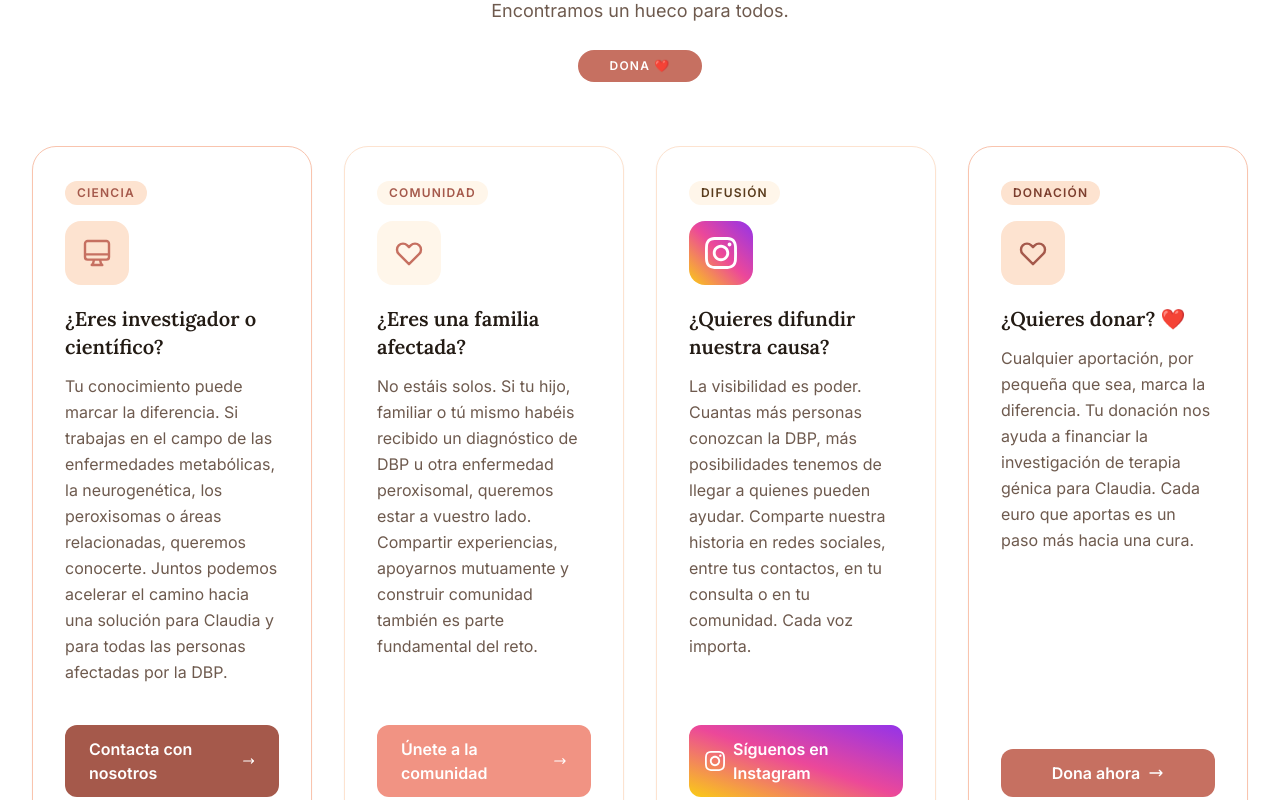
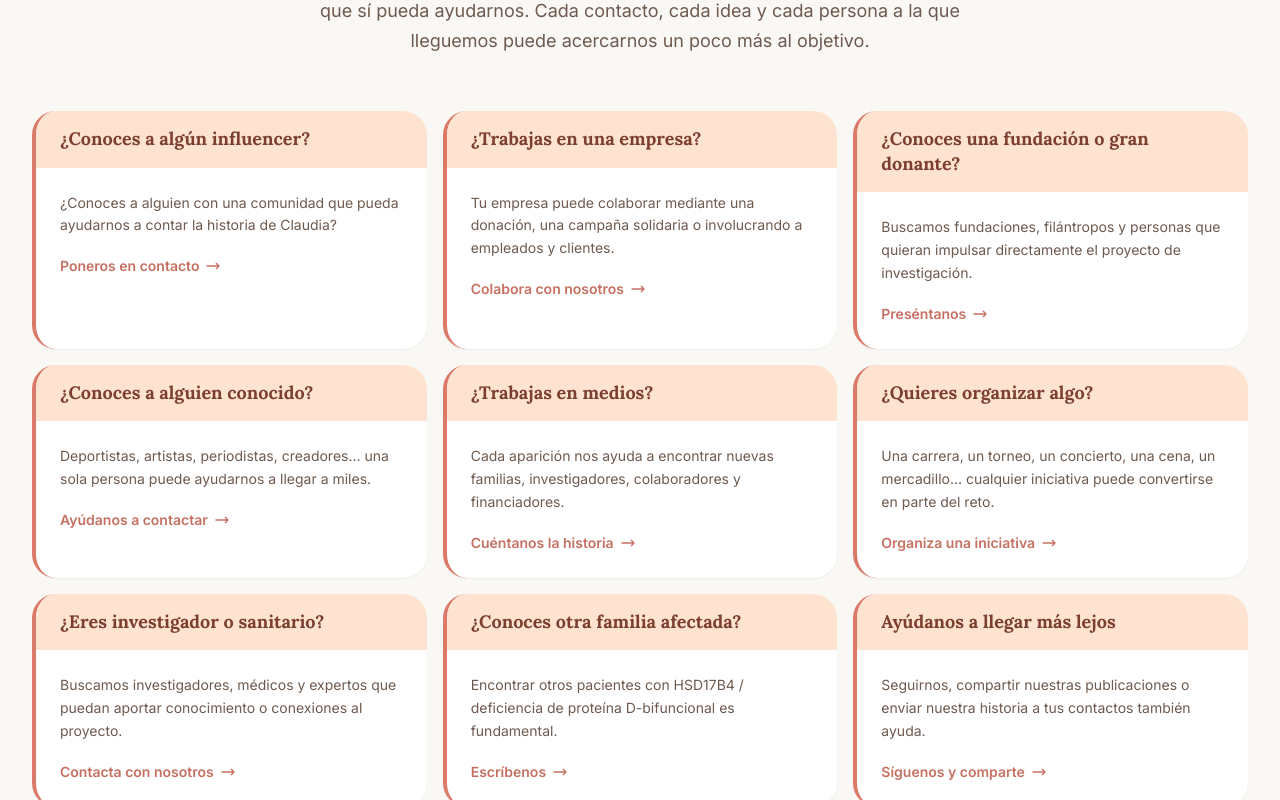
Before and after one commit to ignaciolavina/elretodeclaudia, a React (Vite) app: page / in a window 1280 px wide. Shown: the part 4380-5180 px from the top of the page. Built offline with nearby package versions, Linux system fonts and the light colour scheme.

Commit message:
feat: Complete change of section "Como ayudar"

```diff
--- a/src/components/ComoAyudar.jsx
+++ b/src/components/ComoAyudar.jsx
@@ -9,80 +9,58 @@ function scrollTo(href) {
   if (el) el.scrollIntoView({ behavior: 'smooth' })
 }
 
-const CARD_STYLES = [
-  { badge: 'bg-brand-100 text-brand-700',   iconBg: 'bg-brand-100 text-brand-600',   border: 'border-brand-200',   cta: 'bg-brand-700 hover:bg-brand-800 text-white' },
-  { badge: 'bg-warm-100 text-warm-600',     iconBg: 'bg-warm-100 text-warm-500',     border: 'border-warm-200',    cta: 'bg-warm-400 hover:bg-warm-500 text-white'   },
-  { badge: 'bg-brand-50 text-brand-900',    iconBg: 'bg-brand-50 text-brand-700',    border: 'border-brand-100',   cta: '' },
-  { badge: 'bg-warm-200 text-brand-800',    iconBg: 'bg-warm-200 text-warm-600',     border: 'border-warm-300',    cta: 'bg-warm-500 hover:bg-warm-600 text-white'   },
-]
+const CTA_CLASSES = 'inline-flex items-center gap-1.5 font-semibold text-sm text-brand-600 hover:text-brand-800 transition-colors'
 
-const ICONS = [
-  <svg className="w-8 h-8" fill="none" stroke="currentColor" viewBox="0 0 24 24" aria-hidden="true"><path strokeLinecap="round" strokeLinejoin="round" strokeWidth={1.8} d="M9.75 17L9 20l-1 1h8l-1-1-.75-3M3 13h18M5 17h14a2 2 0 002-2V5a2 2 0 00-2-2H5a2 2 0 00-2 2v10a2 2 0 002 2z" /></svg>,
-  <svg className="w-8 h-8" fill="none" stroke="currentColor" viewBox="0 0 24 24" aria-hidden="true"><path strokeLinecap="round" strokeLinejoin="round" strokeWidth={1.8} d="M4.318 6.318a4.5 4.5 0 000 6.364L12 20.364l7.682-7.682a4.5 4.5 0 00-6.364-6.364L12 7.636l-1.318-1.318a4.5 4.5 0 00-6.364 0z" /></svg>,
-  <svg className="w-8 h-8" fill="currentColor" viewBox="0 0 24 24" aria-hidden="true"><path d="M12 2.163c3.204 0 3.584.012 4.85.07 3.252.148 4.771 1.691 4.919 4.919.058 1.265.069 1.645.069 4.849 0 3.205-.012 3.584-.069 4.849-.149 3.225-1.664 4.771-4.919 4.919-1.266.058-1.644.07-4.85.07-3.204 0-3.584-.012-4.849-.07-3.26-.149-4.771-1.699-4.919-4.92-.058-1.265-.07-1.644-.07-4.849 0-3.204.013-3.583.07-4.849.149-3.227 1.664-4.771 4.919-4.919 1.266-.057 1.645-.069 4.849-.069zm0-2.163c-3.259 0-3.667.014-4.947.072-4.358.2-6.78 2.618-6.98 6.98-.059 1.281-.073 1.689-.073 4.948 0 3.259.014 3.668.072 4.948.2 4.358 2.618 6.78 6.98 6.98 1.281.058 1.689.072 4.948.072 3.259 0 3.668-.014 4.948-.072 4.354-.2 6.782-2.618 6.979-6.98.059-1.28.073-1.689.073-4.948 0-3.259-.014-3.667-.072-4.947-.196-4.354-2.617-6.78-6.979-6.98-1.281-.059-1.69-.073-4.949-.073zm0 5.838c-3.403 0-6.162 2.759-6.162 6.162s2.759 6.163 6.162 6.163 6.162-2.759 6.162-6.163c0-3.403-2.759-6.162-6.162-6.162zm0 10.162c-2.209 0-4-1.79-4-4 0-2.209 1.791-4 4-4s4 1.791 4 4c0 2.21-1.791 4-4 4zm6.406-11.845c-.796 0-1.441.645-1.441 1.44s.645 1.44 1.441 1.44c.795 0 1.439-.645 1.439-1.44s-.644-1.44-1.439-1.44z"/></svg>,
-  <svg className="w-8 h-8" fill="none" stroke="currentColor" viewBox="0 0 24 24" aria-hidden="true"><path strokeLinecap="round" strokeLinejoin="round" strokeWidth={1.8} d="M4.318 6.318a4.5 4.5 0 000 6.364L12 20.364l7.682-7.682a4.5 4.5 0 00-6.364-6.364L12 7.636l-1.318-1.318a4.5 4.5 0 00-6.364 0z" /></svg>,
-]
+function HelpCard({ card, index, isBig }) {
+  const { ref, isVisible } = useScrollAnimation()
+  const isInstagram = index === 8
+  const isDonate = index === 9
 
-function HelpCard({ card, styles, icon, index }) {
-  const { ref, isVisible } = useScrollAnimation()
-  const isInstagram = index === 2
-  const isDonate = index === 3
+  const ctaContent = (
+    <>
+      {card.cta}
+      <svg className="w-4 h-4" fill="none" stroke="currentColor" viewBox="0 0 24 24" aria-hidden="true">
+        <path strokeLinecap="round" strokeLinejoin="round" strokeWidth={2} d="M17 8l4 4m0 0l-4 4m4-4H3" />
+      </svg>
+    </>
+  )
 
   return (
     <div
       ref={ref}
-      className={`bg-white rounded-3xl p-8 border ${styles.border} shadow-sm hover:shadow-lg hover:-translate-y-1 transition-all duration-300 flex flex-col ${
-        isVisible ? 'opacity-100 translate-y-0' : 'opacity-0 translate-y-10'
-      }`}
-      style={{ transitionDelay: isVisible ? `${index * 120}ms` : '0ms' }}
+      className={`bg-white rounded-3xl overflow-hidden border-l-4 border-brand-500 shadow-sm hover:shadow-lg hover:-translate-y-1 transition-all duration-300 flex flex-col ${
+        isBig ? 'sm:col-span-2' : ''
+      } ${isVisible ? 'opacity-100 translate-y-0' : 'opacity-0 translate-y-8'}`}
+      style={{ transitionDelay: isVisible ? `${index * 60}ms` : '0ms' }}
     >
-      <div className="mb-6">
-        <span className={`inline-block text-xs font-semibold uppercase tracking-widest px-3 py-1 rounded-full ${styles.badge} mb-4`}>
-          {card.badge}
-        </span>
-        <div className={`w-16 h-16 rounded-2xl flex items-center justify-center ${isInstagram ? 'bg-gradient-to-tr from-yellow-400 via-pink-500 to-purple-600 text-white' : styles.iconBg} mb-5`}>
-          {icon}
+      <div className="bg-brand-100 px-6 py-4">
+        <h3 className="font-serif text-lg font-bold text-brand-800 leading-snug">{card.title}</h3>
       </div>
-        <h3 className="font-serif text-xl font-semibold text-gray-900 mb-3">{card.title}</h3>
-        <p className="text-gray-600 leading-relaxed">{card.text}</p>
-      </div>
-      <div className="mt-auto pt-4">
+
+      <div className={`p-6 flex-1 flex flex-col ${isBig ? 'sm:flex-row sm:items-center sm:justify-between sm:gap-6' : ''}`}>
+        <p className="text-gray-600 text-sm leading-relaxed">{card.text}</p>
+
+        <div className={isBig ? 'flex sm:flex-shrink-0 mt-4 sm:mt-0' : 'mt-4'}>
           {isInstagram && (
-          <a
-            href={INSTAGRAM_URL}
-            target="_blank"
-            rel="noopener noreferrer"
-            className="flex w-full min-h-[3rem] items-center justify-center gap-2 font-semibold px-4 py-3 rounded-xl bg-gradient-to-tr from-yellow-400 via-pink-500 to-purple-600 text-white hover:opacity-90 hover:-translate-y-0.5 transition-all duration-200 focus:outline-none focus:ring-2 focus:ring-offset-2 focus:ring-pink-400"
-          >
-            <svg className="w-5 h-5 flex-shrink-0" fill="currentColor" viewBox="0 0 24 24" aria-hidden="true">
-              <path d="M12 2.163c3.204 0 3.584.012 4.85.07 3.252.148 4.771 1.691 4.919 4.919.058 1.265.069 1.645.069 4.849 0 3.205-.012 3.584-.069 4.849-.149 3.225-1.664 4.771-4.919 4.919-1.266.058-1.644.07-4.85.07-3.204 0-3.584-.012-4.849-.07-3.26-.149-4.771-1.699-4.919-4.92-.058-1.265-.07-1.644-.07-4.849 0-3.204.013-3.583.07-4.849.149-3.227 1.664-4.771 4.919-4.919 1.266-.057 1.645-.069 4.849-.069zm0-2.163c-3.259 0-3.667.014-4.947.072-4.358.2-6.78 2.618-6.98 6.98-.059 1.281-.073 1.689-.073 4.948 0 3.259.014 3.668.072 4.948.2 4.358 2.618 6.78 6.98 6.98 1.281.058 1.689.072 4.948.072 3.259 0 3.668-.014 4.948-.072 4.354-.2 6.782-2.618 6.979-6.98.059-1.28.073-1.689.073-4.948 0-3.259-.014-3.667-.072-4.947-.196-4.354-2.617-6.78-6.979-6.98-1.281-.059-1.69-.073-4.949-.073zm0 5.838c-3.403 0-6.162 2.759-6.162 6.162s2.759 6.163 6.162 6.163 6.162-2.759 6.162-6.163c0-3.403-2.759-6.162-6.162-6.162zm0 10.162c-2.209 0-4-1.79-4-4 0-2.209 1.791-4 4-4s4 1.791 4 4c0 2.21-1.791 4-4 4zm6.406-11.845c-.796 0-1.441.645-1.441 1.44s.645 1.44 1.441 1.44c.795 0 1.439-.645 1.439-1.44s-.644-1.44-1.439-1.44z"/>
-            </svg>
-            {card.cta}
+            <a href={INSTAGRAM_URL} target="_blank" rel="noopener noreferrer" className={CTA_CLASSES}>
+              {ctaContent}
             </a>
           )}
           {isDonate && (
-          <Link
-            to="/donar"
-            className={`hidden md:flex w-full items-center justify-center gap-2 font-semibold px-6 py-3 rounded-xl transition-all duration-200 hover:-translate-y-0.5 focus:outline-none focus:ring-2 focus:ring-offset-2 ${styles.cta}`}
-          >
-            {card.cta}
-            <svg className="w-4 h-4" fill="none" stroke="currentColor" viewBox="0 0 24 24" aria-hidden="true">
-              <path strokeLinecap="round" strokeLinejoin="round" strokeWidth={2} d="M17 8l4 4m0 0l-4 4m4-4H3" />
-            </svg>
+            <Link to="/donar" className={CTA_CLASSES}>
+              {ctaContent}
             </Link>
           )}
           {!isInstagram && !isDonate && (
             <a
               href="#contacto"
               onClick={(e) => { e.preventDefault(); scrollTo('#contacto') }}
-            className={`flex w-full items-center justify-center gap-2 font-semibold px-6 py-3 rounded-xl transition-all duration-200 hover:-translate-y-0.5 focus:outline-none focus:ring-2 focus:ring-offset-2 ${styles.cta}`}
+              className={CTA_CLASSES}
             >
-            {card.cta}
-            <svg className="w-4 h-4" fill="none" stroke="currentColor" viewBox="0 0 24 24" aria-hidden="true">
-              <path strokeLinecap="round" strokeLinejoin="round" strokeWidth={2} d="M17 8l4 4m0 0l-4 4m4-4H3" />
-            </svg>
+              {ctaContent}
             </a>
           )}
+        </div>
       </div>
     </div>
   )
@@ -92,14 +70,13 @@ export default function ComoAyudar() {
   const { ref: titleRef, isVisible: titleVisible } = useScrollAnimation()
   const { t } = useLanguage()
   const d = t.ayudar
-  const nav = t.nav
 
   return (
-    <section id="ayudar" className="py-24 bg-white" aria-labelledby="ayudar-title">
+    <section id="ayudar" className="py-24 bg-gray-50" aria-labelledby="ayudar-title">
       <div className="max-w-7xl mx-auto px-4 sm:px-6 lg:px-8">
         <div
           ref={titleRef}
-          className={`text-center max-w-2xl mx-auto mb-16 transition-all duration-700 ${
+          className={`text-center max-w-2xl mx-auto mb-14 transition-all duration-700 ${
             titleVisible ? 'opacity-100 translate-y-0' : 'opacity-0 translate-y-8'
           }`}
         >
@@ -109,18 +86,12 @@ export default function ComoAyudar() {
           <h2 id="ayudar-title" className="font-serif text-3xl sm:text-4xl md:text-5xl font-bold text-gray-900 mt-3 mb-5 leading-tight">
             {d.title}
           </h2>
-          <p className="text-gray-600 text-lg leading-relaxed mb-6">{d.subtitle}</p>
-          <Link
-            to="/donar"
-            className="hidden md:inline-flex items-center gap-2 bg-brand-600 hover:bg-brand-700 text-white text-xs font-semibold tracking-widest uppercase px-8 py-2 rounded-full transition-colors"
-          >
-            {nav.donar} ❤️
-          </Link>
+          <p className="text-gray-600 text-lg leading-relaxed">{d.subtitle}</p>
         </div>
 
-        <div className="grid grid-cols-1 sm:grid-cols-2 lg:grid-cols-4 gap-8">
+        <div className="grid grid-cols-1 sm:grid-cols-2 lg:grid-cols-3 gap-4">
           {d.cards.map((card, i) => (
-            <HelpCard key={i} card={card} styles={CARD_STYLES[i]} icon={ICONS[i]} index={i} />
+            <HelpCard key={i} card={card} index={i} isBig={i === d.cards.length - 1} />
           ))}
         </div>
       </div>
--- a/src/i18n/translations.js
+++ b/src/i18n/translations.js
@@ -83,33 +83,75 @@ const translations = {
     },
 
     ayudar: {
-      sectionLabel: 'Únete',
-      title: '¿Quieres difundir nuestra causa?',
-      subtitle: 'Cada persona que se suma a este reto lo hace desde un lugar diferente. Encontramos un hueco para todos.',
+      sectionLabel: 'Cómo ayudar',
+      title: 'Hay muchas formas de ayudar a Claudia ❤️',
+      subtitle: 'Quizá tú no puedas financiar una investigación, pero puedes conocer a alguien que sí pueda ayudarnos. Cada contacto, cada idea y cada persona a la que lleguemos puede acercarnos un poco más al objetivo.',
       cards: [
         {
+          badge: 'Influencers',
+          title: '¿Conoces a algún influencer?',
+          text: '¿Conoces a alguien con una comunidad que pueda ayudarnos a contar la historia de Claudia?',
+          cta: 'Poneros en contacto',
+        },
+        {
+          badge: 'Empresas',
+          title: '¿Trabajas en una empresa?',
+          text: 'Tu empresa puede colaborar mediante una donación, una campaña solidaria o involucrando a empleados y clientes.',
+          cta: 'Colabora con nosotros',
+        },
+        {
+          badge: 'Fundaciones',
+          title: '¿Conoces una fundación o gran donante?',
+          text: 'Buscamos fundaciones, filántropos y personas que quieran impulsar directamente el proyecto de investigación.',
+          cta: 'Preséntanos',
+        },
+        {
+          badge: 'Personas conocidas',
+          title: '¿Conoces a alguien conocido?',
+          text: 'Deportistas, artistas, periodistas, creadores… una sola persona puede ayudarnos a llegar a miles.',
+          cta: 'Ayúdanos a contactar',
+        },
+        {
+          badge: 'Medios',
+          title: '¿Trabajas en medios?',
+          text: 'Cada aparición nos ayuda a encontrar nuevas familias, investigadores, colaboradores y financiadores.',
+          cta: 'Cuéntanos la historia',
+        },
+        {
+          badge: 'Eventos',
+          title: '¿Quieres organizar algo?',
+          text: 'Una carrera, un torneo, un concierto, una cena, un mercadillo… cualquier iniciativa puede convertirse en parte del reto.',
+          cta: 'Organiza una iniciativa',
+        },
+        {
           badge: 'Ciencia',
-          title: '¿Eres investigador o científico?',
-          text: 'Tu conocimiento puede marcar la diferencia. Si trabajas en el campo de las enfermedades metabólicas, la neurogenética, los peroxisomas o áreas relacionadas, queremos conocerte. Juntos podemos acelerar el camino hacia una solución para Claudia y para todas las personas afectadas por la DBP.',
+          title: '¿Eres investigador o sanitario?',
+          text: 'Buscamos investigadores, médicos y expertos que puedan aportar conocimiento o conexiones al proyecto.',
           cta: 'Contacta con nosotros',
         },
         {
-          badge: 'Comunidad',
-          title: '¿Eres una familia afectada?',
-          text: 'No estáis solos. Si tu hijo, familiar o tú mismo habéis recibido un diagnóstico de DBP u otra enfermedad peroxisomal, queremos estar a vuestro lado. Compartir experiencias, apoyarnos mutuamente y construir comunidad también es parte fundamental del reto.',
-          cta: 'Únete a la comunidad',
+          badge: 'Familias',
+          title: '¿Conoces otra familia afectada?',
+          text: 'Encontrar otros pacientes con HSD17B4 / deficiencia de proteína D-bifuncional es fundamental.',
+          cta: 'Escríbenos',
         },
         {
           badge: 'Difusión',
-          title: '¿Quieres difundir nuestra causa?',
-          text: 'La visibilidad es poder. Cuantas más personas conozcan la DBP, más posibilidades tenemos de llegar a quienes pueden ayudar. Comparte nuestra historia en redes sociales, entre tus contactos, en tu consulta o en tu comunidad. Cada voz importa.',
-          cta: 'Síguenos en Instagram',
+          title: 'Ayúdanos a llegar más lejos',
+          text: 'Seguirnos, compartir nuestras publicaciones o enviar nuestra historia a tus contactos también ayuda.',
+          cta: 'Síguenos y comparte',
         },
         {
-          badge: 'Donación',
-          title: '¿Quieres donar? ❤️',
-          text: 'Cualquier aportación, por pequeña que sea, marca la diferencia. Tu donación nos ayuda a financiar la investigación de terapia génica para Claudia. Cada euro que aportas es un paso más hacia una cura.',
+          badge: 'Dona',
+          title: 'Haz una donación',
+          text: 'Cada aportación nos ayuda a financiar el proyecto de terapia génica que estamos impulsando.',
           cta: 'Dona ahora',
+        },
+        {
+          badge: 'Tu idea',
+          title: '¿Se te ocurre otra forma de ayudar?',
+          text: 'Nos encantan las ideas. Muchas de las iniciativas que han hecho crecer El Reto de Claudia han nacido de personas que simplemente pensaron: "quizá yo pueda hacer algo".',
+          cta: 'Cuéntanos tu idea',
         },
       ],
     },
@@ -535,33 +577,75 @@ const translations = {
     },
 
     ayudar: {
-      sectionLabel: 'Join us',
-      title: 'Do you want to spread our cause?',
-      subtitle: 'Everyone who joins this challenge does so from a different place. We find a role for everyone.',
+      sectionLabel: 'How to help',
+      title: 'There are many ways to help Claudia ❤️',
+      subtitle: 'Maybe you can\'t fund research yourself, but you might know someone who can. Every contact, every idea, and every person we reach can bring us a little closer to the goal.',
       cards: [
         {
-          badge: 'Science',
-          title: 'Are you a researcher or scientist?',
-          text: 'Your knowledge can make a difference. If you work in metabolic diseases, neurogenetics, peroxisomes or related fields, we want to meet you. Together we can accelerate the path to a solution for Claudia and all people affected by DBP.',
+          badge: 'Influencers',
+          title: 'Do you know an influencer?',
+          text: 'Do you know someone with a community who could help us tell Claudia\'s story?',
           cta: 'Get in touch',
         },
         {
-          badge: 'Community',
-          title: 'Are you an affected family?',
-          text: 'You are not alone. If your child, a family member, or you yourself have received a diagnosis of DBP or another peroxisomal disease, we want to be by your side. Sharing experiences, supporting each other, and building community is also a fundamental part of this challenge.',
-          cta: 'Join the community',
+          badge: 'Companies',
+          title: 'Do you work at a company?',
+          text: 'Your company can help through a donation, a fundraising campaign, or by involving employees and clients.',
+          cta: 'Partner with us',
+        },
+        {
+          badge: 'Foundations',
+          title: 'Do you know a foundation or major donor?',
+          text: 'We are looking for foundations, philanthropists, and people who want to directly support the research project.',
+          cta: 'Introduce us',
+        },
+        {
+          badge: 'Well-known people',
+          title: 'Do you know someone well-known?',
+          text: 'Athletes, artists, journalists, creators… just one person can help us reach thousands.',
+          cta: 'Help us connect',
+        },
+        {
+          badge: 'Media',
+          title: 'Do you work in media?',
+          text: 'Every feature helps us find new families, researchers, collaborators, and funders.',
+          cta: 'Tell the story',
+        },
+        {
+          badge: 'Events',
+          title: 'Want to organize something?',
+          text: 'A race, a tournament, a concert, a dinner, a market… any initiative can become part of the challenge.',
+          cta: 'Start an initiative',
+        },
+        {
+          badge: 'Science',
+          title: 'Are you a researcher or healthcare professional?',
+          text: 'We are looking for researchers, doctors, and experts who can bring knowledge or connections to the project.',
+          cta: 'Contact us',
+        },
+        {
+          badge: 'Families',
+          title: 'Do you know another affected family?',
+          text: 'Finding other patients with HSD17B4 / D-bifunctional protein deficiency is essential.',
+          cta: 'Write to us',
         },
         {
           badge: 'Outreach',
-          title: 'Do you want to spread our cause?',
-          text: 'Visibility is power. The more people know about DBP, the greater our chances of reaching those who can help. Share our story on social media, with your contacts, in your practice or in your community. Every voice matters.',
-          cta: 'Follow us on Instagram',
+          title: 'Help us reach further',
+          text: 'Following us, sharing our posts, or sending our story to your contacts also helps.',
+          cta: 'Follow & share',
         },
         {
-          badge: 'Donation',
-          title: 'Do you want to donate? ❤️',
-          text: 'Every contribution, no matter how small, makes a difference. Your donation helps us fund gene therapy research for Claudia. Every euro you contribute is one step closer to a cure.',
+          badge: 'Donate',
+          title: 'Make a donation',
+          text: 'Every contribution helps fund the gene therapy project we are driving forward.',
           cta: 'Donate now',
+        },
+        {
+          badge: 'Your idea',
+          title: 'Have another idea for how to help?',
+          text: 'We love ideas. Many of the initiatives that have grown El Reto de Claudia started with someone simply thinking: "maybe I can do something".',
+          cta: 'Tell us your idea',
         },
       ],
     },
```
Lines whose indentation alone changed are shown as unchanged.
